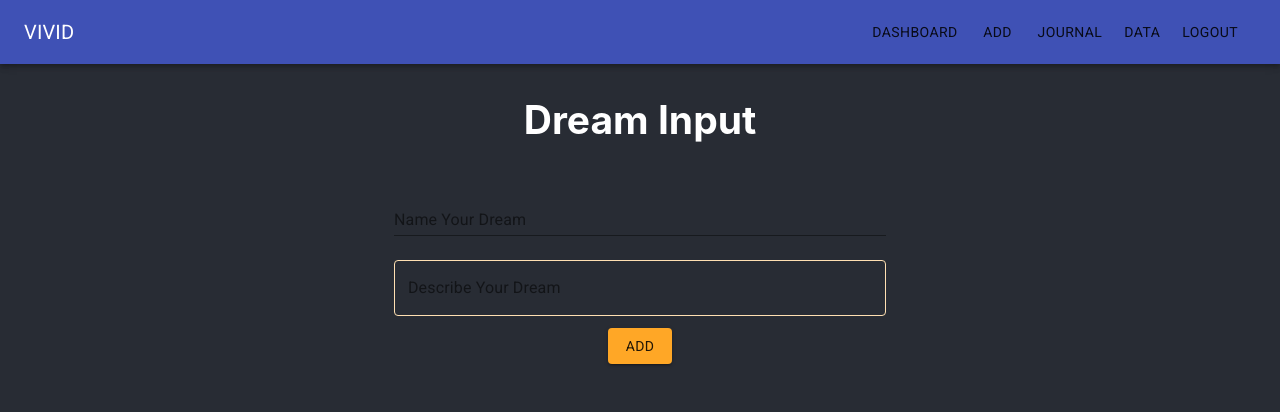
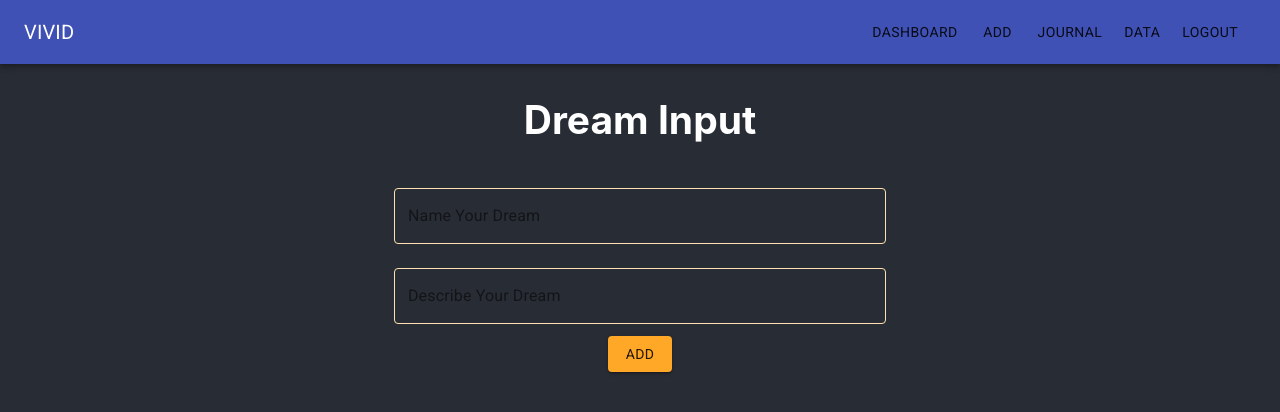
Before and after one commit to Vivid-Project/frontend, a React (Create React App) app: page /newdream in a window 1280 px wide. Shown: the top 412 px of the page. Built offline with nearby package versions, Linux system fonts and the light colour scheme.

Commit message:
Add conditional to check for text input

```diff
--- a/src/modules/NewDream/NewDream.js
+++ b/src/modules/NewDream/NewDream.js
@@ -25,17 +25,21 @@ const useStyles = makeStyles((theme) => ({
 const NewDream = () => {
   const [dreamTitle, setDreamTitle] = useState(null)
   const [dreamBody, setDreamBody] = useState(null)
+  const [error, setError] = useState(false)
   const user = useContext(UserContext)
 
   const classes = useStyles();
 
   const submitDream = () => {
     if (!dreamTitle || !dreamBody) {
+      setError(true)
       return;
+    } else {
+      setError(false)
+      // API call from here,
+      // Route to all Dream Entries
+      console.log(dreamTitle + ' ' + dreamBody);
     }
-    // API call from here,
-    // Route to all Dream Entries
-    console.log(dreamTitle + ' ' + dreamBody);
   };
 
   return (
@@ -45,13 +49,15 @@ const NewDream = () => {
         <form noValidate autoComplete="off" className={classes.root}>
           <TextField
             id="dream-title"
-            variant="standard"
+            // variant="standard"
+            variant="outlined"
             color="primary"
             label="Name Your Dream"
             fullWidth
             className={classes.input}
             InputProps={{
               className: classes.text,
+              'data-testid': 'nameInput',
             }}
             onChange={(e) => setDreamTitle(e.target.value)}
           ></TextField>
@@ -67,15 +73,17 @@ const NewDream = () => {
             className={classes.input}
             InputProps={{
               className: classes.text,
+              'data-testid': 'describeInput',
             }}
           ></TextField>
+          {(error === true) && <h3>Please ensure both fields are filled before adding the dream</h3>}
           <Button variant="contained" color="primary" onClick={submitDream}>
             Add
           </Button>
         </form>
       </main>
     </ThemeProvider>
-  );
+  )
 };
 
 export default NewDream;
```
